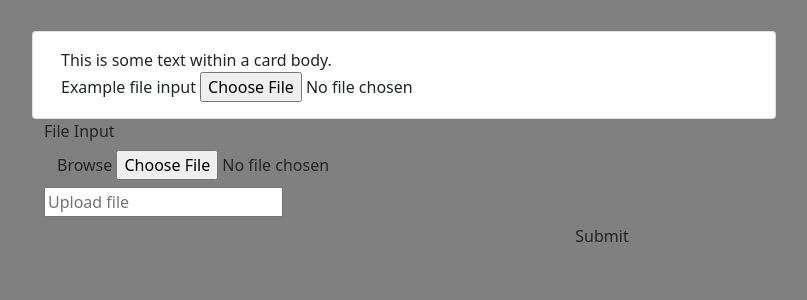
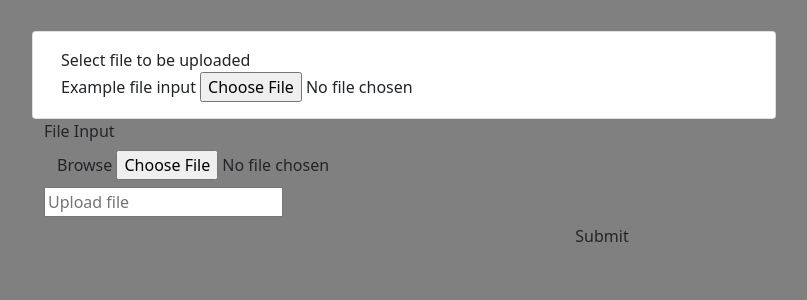
Before and after one commit to folzieds/verse-filler, a Flask app: page / in a window 1280 px wide. Shown: the part 56-356 px from the top of the page, without its empty margins (38-845 px from the left). Run offline with Flask 2, Linux system fonts and the light colour scheme; parts of the project's set-up code (start-up, migrations or seed data) failed here and were passed over; some libraries are stand-ins or nearby versions.

Commit message:
Formatting code

```diff
--- a/templates/index.html
+++ b/templates/index.html
@@ -4,13 +4,13 @@
         <div class="row col-sm-8">
             <div class="card justify-content-center">
                 <div class="card-body">
-                    This is some text within a card body.
+                    Select file to be uploaded
                     <form>
                         <div class="form-group">
                           <label for="exampleFormControlFile1">Example file input</label>
                           <input type="file" class="form-control-file" id="exampleFormControlFile1">
                         </div>
-                      </form>
+                    </form>
                 </div>
             </div>
         </div>
```
